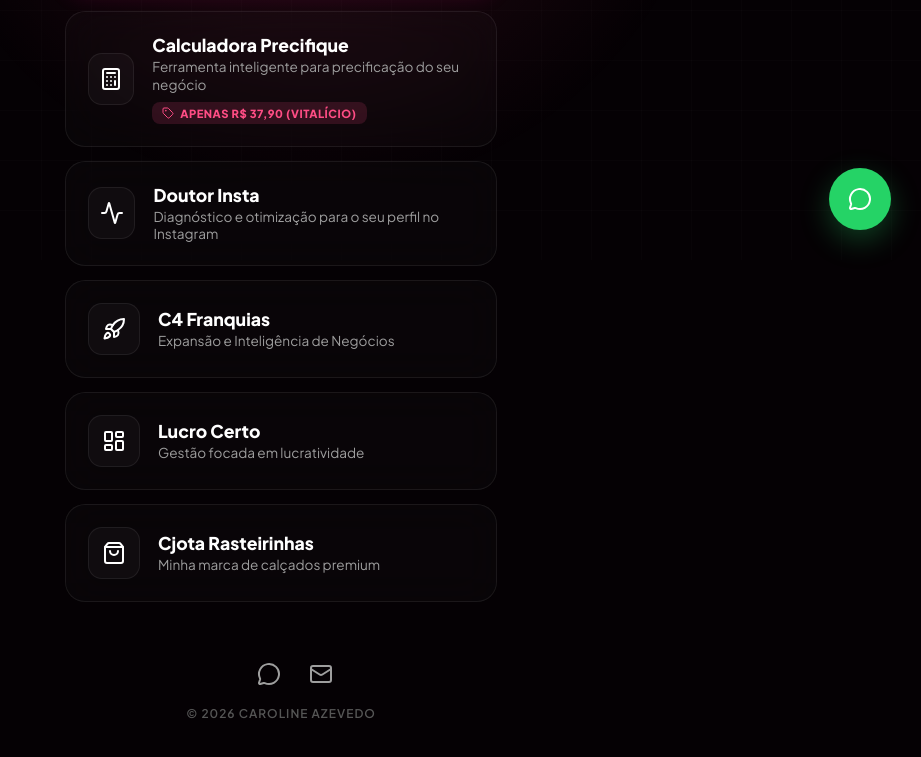
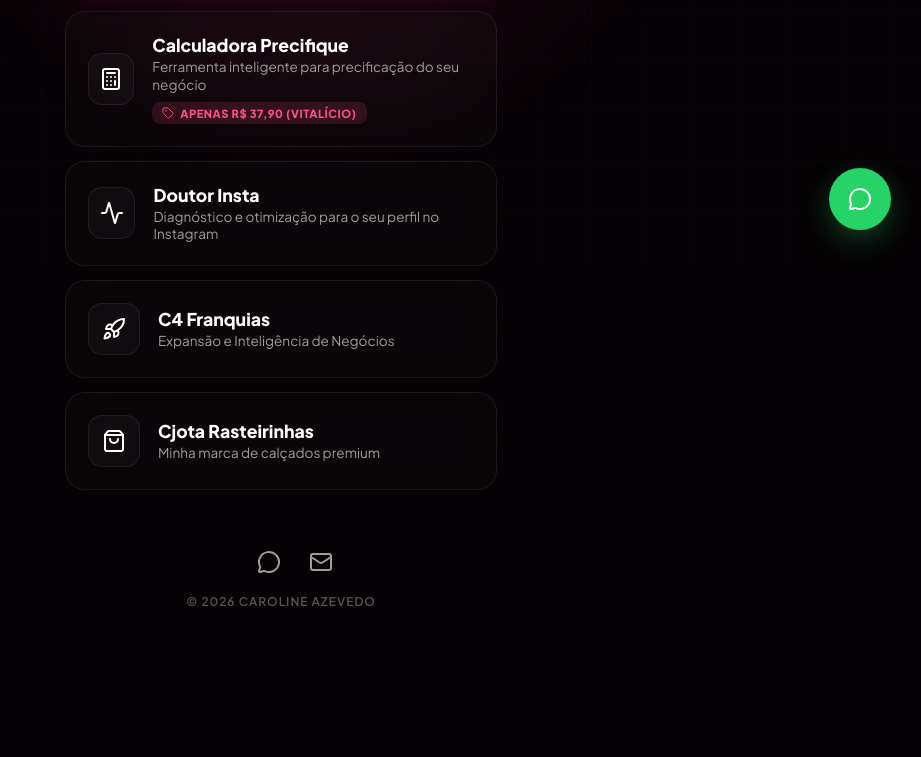
Before and after one commit to Cjota221/Caroline, a plain HTML site: page index.html in a window 1280 px wide. Shown: the part 540-1297 px from the top of the page, without its empty margins (359-1280 px from the left). Drawn offline with nearby package versions, Linux system fonts and the light colour scheme; some icons are missing.

Commit message:
Update index.html

```diff
--- a/index.html
+++ b/index.html
@@ -366,15 +366,7 @@
                 </div>
             </a>
 
-            <a href="https://sistemalucrocerto.com/" target="_blank" class="link-card" style="animation-delay: 0.5s;">
-                <div class="card-icon"><i data-lucide="layout-dashboard"></i></div>
-                <div class="card-content">
-                    <div class="card-title">Lucro Certo</div>
-                    <div class="card-desc">Gestão focada em lucratividade</div>
-                </div>
-            </a>
-
-            <a href="https://cjotarasteirinhas.com.br" target="_blank" class="link-card" style="animation-delay: 0.6s;">
+            <a href="https://cjotarasteirinhas.com.br" target="_blank" class="link-card" style="animation-delay: 0.5s;">
                 <div class="card-icon"><i data-lucide="shopping-bag"></i></div>
                 <div class="card-content">
                     <div class="card-title">Cjota Rasteirinhas</div>
```
